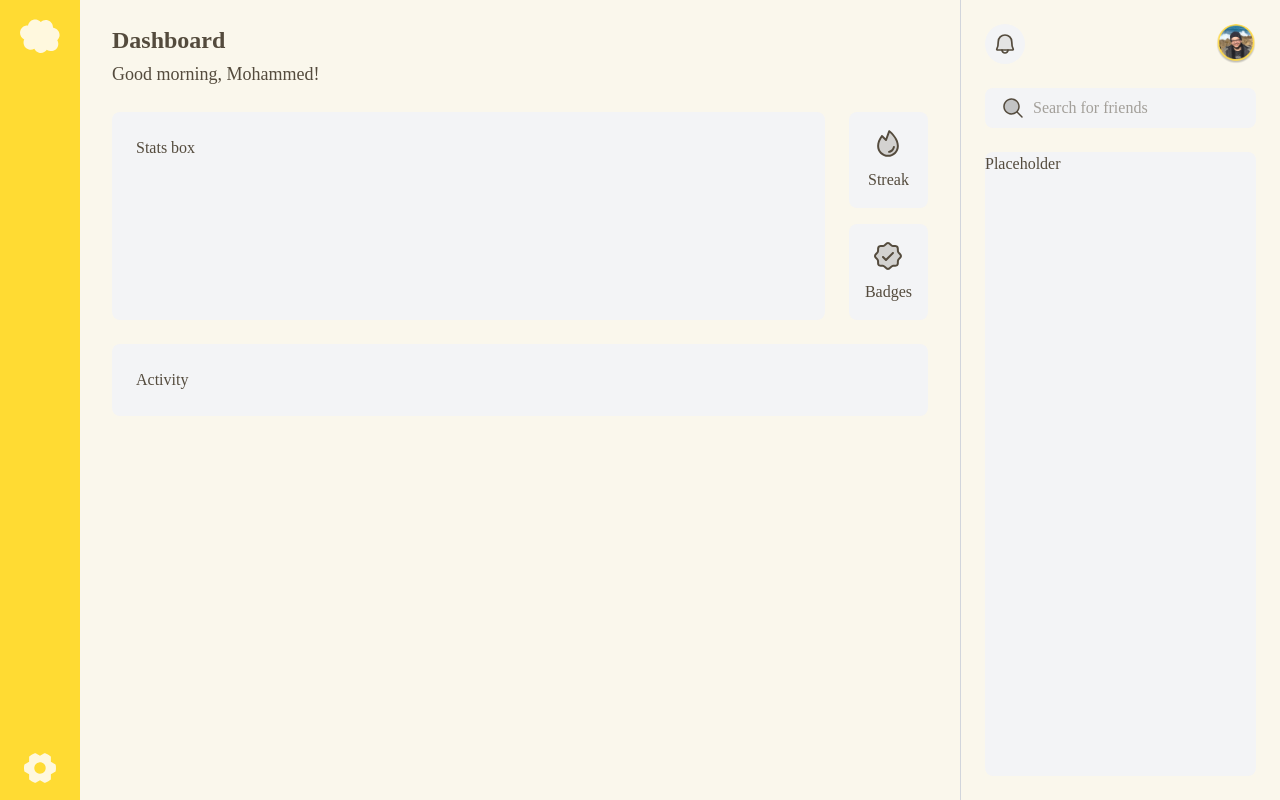
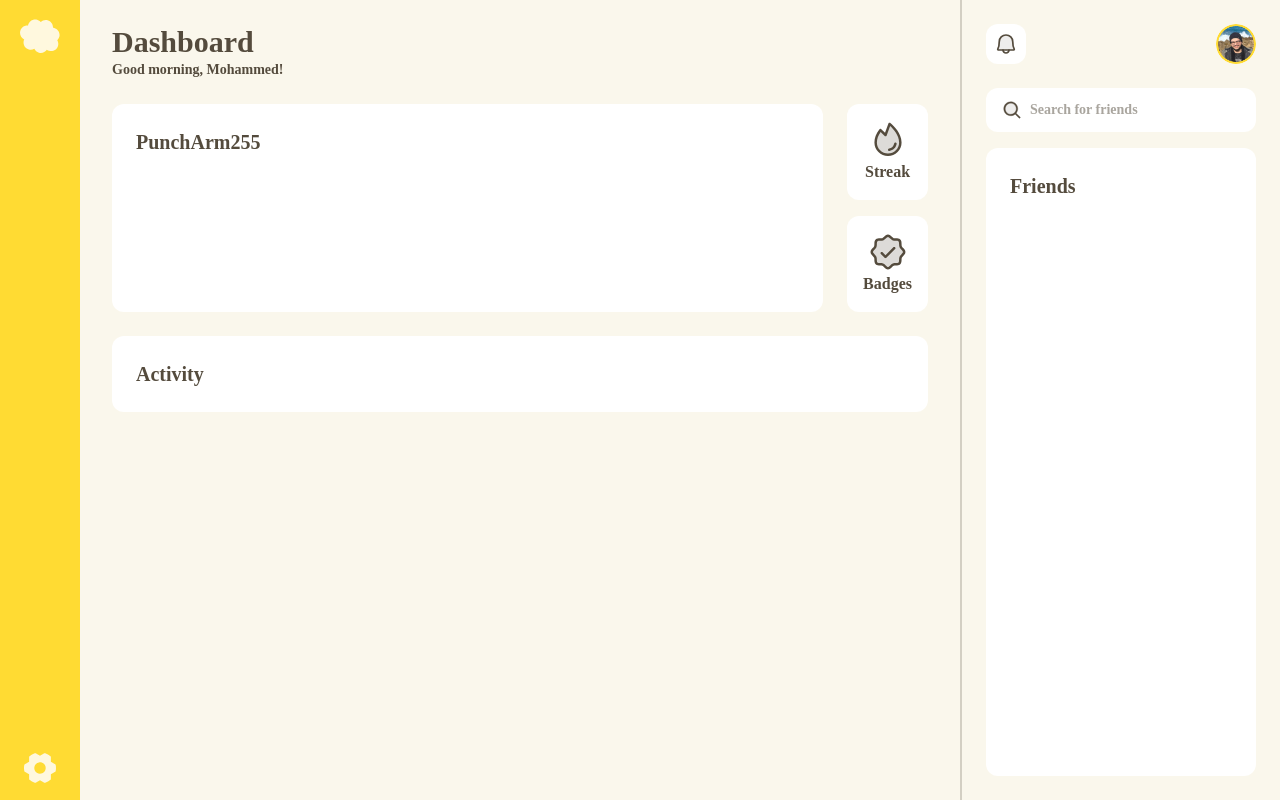
Before and after one commit to PunchArm255/nimbus_app, a React (Vite) app: page /home in a window 1280 px wide. Built offline with nearby package versions, Linux system fonts and the light colour scheme.

Commit message:
further UI enhancements

```diff
--- a/src/pages/Home.jsx
+++ b/src/pages/Home.jsx
@@ -21,7 +21,7 @@ const Home = () => {
         >
           <img src={SettingsIcon} alt="Settings" className="w-8 h-8" />
           {showSettings && (
-            <div className="absolute bottom-12 left-0 bg-white shadow-lg rounded-lg py-2 px-4 text-sm">
+            <div className="absolute bottom-12 left-0 bg-white shadow-lg rounded-xl py-2 px-4 text-sm">
               <div>Language</div>
               <div>Accessibility</div>
               <div>About</div>
@@ -32,34 +32,34 @@ const Home = () => {
 
       {/* Middle Section */}
       <div className="flex-grow px-8 py-6">
-        <h1 className="text-2xl font-bold">Dashboard</h1>
-        <p className="text-lg mt-1">Good morning, Mohammed!</p>
+        <h1 className="text-3xl font-black">Dashboard</h1>
+        <p className="text-sm font-semibold">Good morning, Mohammed!</p>
 
         {/* Stats Section */}
         <div className="flex mt-6">
-          <div className="flex-grow bg-gray-100 rounded-lg p-6">Stats box</div>
+          <div className="flex-grow bg-white rounded-xl p-6 font-black text-xl">PunchArm255</div>
 
           <div className="ml-6 flex flex-col justify-between">
-            <div className="bg-gray-100 rounded-lg p-4 flex flex-col items-center">
-              <img src={StreakIcon} alt="Streak" className="w-8 h-8 mb-2" />
+            <div className="bg-white rounded-xl p-4 flex flex-col items-center font-black">
+              <img src={StreakIcon} alt="Streak" className="w-10 h-10" />
               <span>Streak</span>
             </div>
 
-            <div className="bg-gray-100 rounded-lg p-4 flex flex-col items-center mt-4">
-              <img src={BadgeIcon} alt="Badge" className="w-8 h-8 mb-2" />
+            <div className="bg-white rounded-xl p-4 flex flex-col items-center mt-4 font-black">
+              <img src={BadgeIcon} alt="Badge" className="w-10 h-10" />
               <span>Badges</span>
             </div>
           </div>
         </div>
 
         {/* Activity Box */}
-        <div className="bg-gray-100 rounded-lg p-6 mt-6">Activity</div>
+        <div className="bg-white rounded-xl p-6 mt-6 font-black text-xl">Activity</div>
       </div>
 
       {/* Right Section */}
-      <div className="w-80 border-l border-gray-300 px-6 py-6 flex flex-col">
+      <div className="w-80 border-l-2 border-[#D3CFC3] px-6 py-6 flex flex-col">
         <div className="flex justify-between items-center">
-          <button className="bg-gray-100 rounded-full p-2">
+          <button className="bg-white rounded-xl p-2 w-10 h-10">
             <img src={BellIcon} alt="Notifications" className="w-6 h-6" />
           </button>
           <img
@@ -70,17 +70,17 @@ const Home = () => {
         </div>
 
         {/* Search Bar */}
-        <div className="mt-6 flex items-center bg-gray-100 rounded-lg px-4 py-2">
-          <img src={SearchIcon} alt="Search" className="w-6 h-6 mr-2" />
+        <div className="mt-6 flex items-center bg-[white] rounded-xl px-4 py-2 h-11">
+          <img src={SearchIcon} alt="Search" className="w-5 h-5 mr-2" />
           <input
             type="text"
             placeholder="Search for friends"
-            className="bg-transparent outline-none flex-grow"
+            className="bg-transparent outline-none flex-grow font-semibold text-sm"
           />
         </div>
 
-        {/* Placeholder Box */}
-        <div className="bg-gray-100 rounded-lg flex-grow mt-6">Placeholder</div>
+        {/* Friends Box */}
+        <div className="bg-white rounded-xl flex-grow p-6 mt-4 font-black text-xl">Friends</div>
       </div>
     </div>
   );
```
Also changed, not shown: src/assets/profile.png, src/assets/search.svg.
